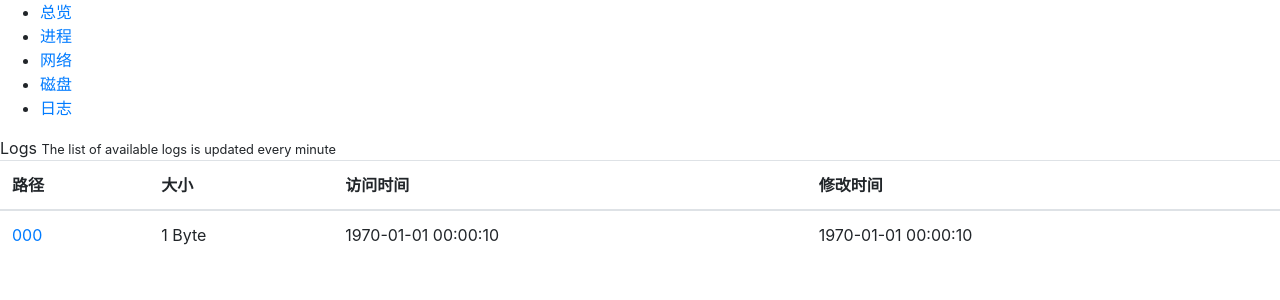
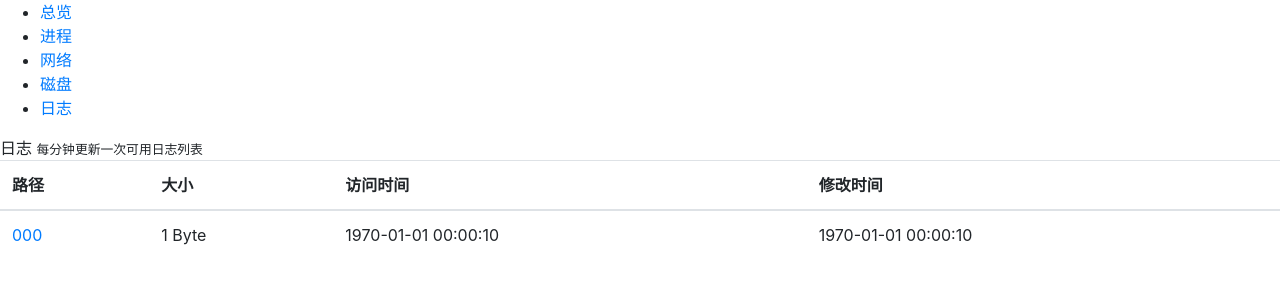
Before and after one commit to louisyoungx/linux-flask-dashboard, a Flask app: template templates/logs.html in a window 1280 px wide. Shown: the part 72-372 px from the top of the page. Run offline with Flask 2, Linux system fonts and the light colour scheme; the template is opened without the code that fills it: most values are stand-ins (such as "Sample title", 1, 10 or a date in 2020); some libraries are stand-ins or nearby versions.

Commit message:
fix(logs.html):rename log title

```diff
--- a/templates/index.html
+++ b/templates/index.html
@@ -157,7 +157,7 @@
                     <thead>
                         <tr>
                             <th>用户</th>
-                            <th>Session</th>
+                            <th>时间</th>
                             <th>域</th>
                         </tr>
                     </thead>
--- a/templates/logs.html
+++ b/templates/logs.html
@@ -2,8 +2,8 @@
 {% block content %}
     <div id="logs" class="box">
         <div class="box-header">
-            <span>Logs</span>
-            <small class="pull-right">The list of available logs is updated every minute</small>
+            <span>日志</span>
+            <small class="pull-right">每分钟更新一次可用日志列表</small>
         </div>
         <div class="box-content">
             <table class="table">
```
